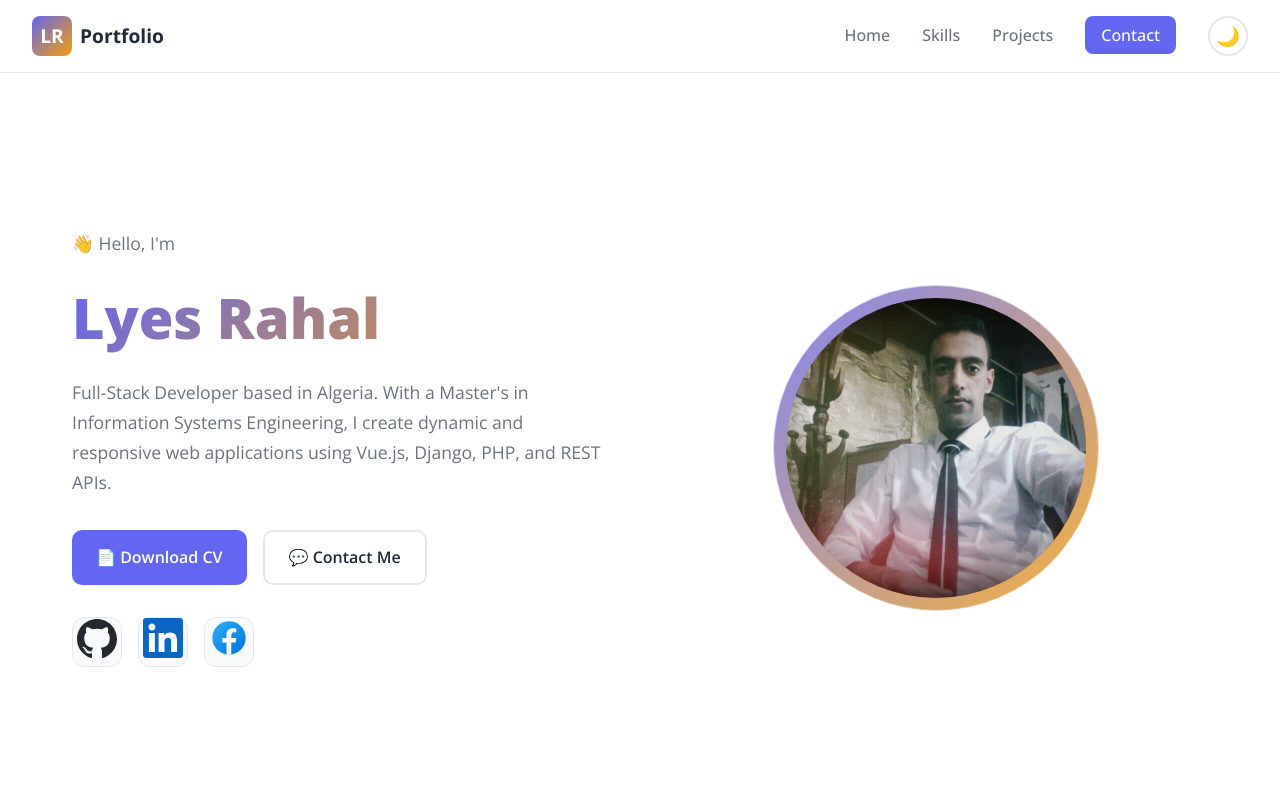
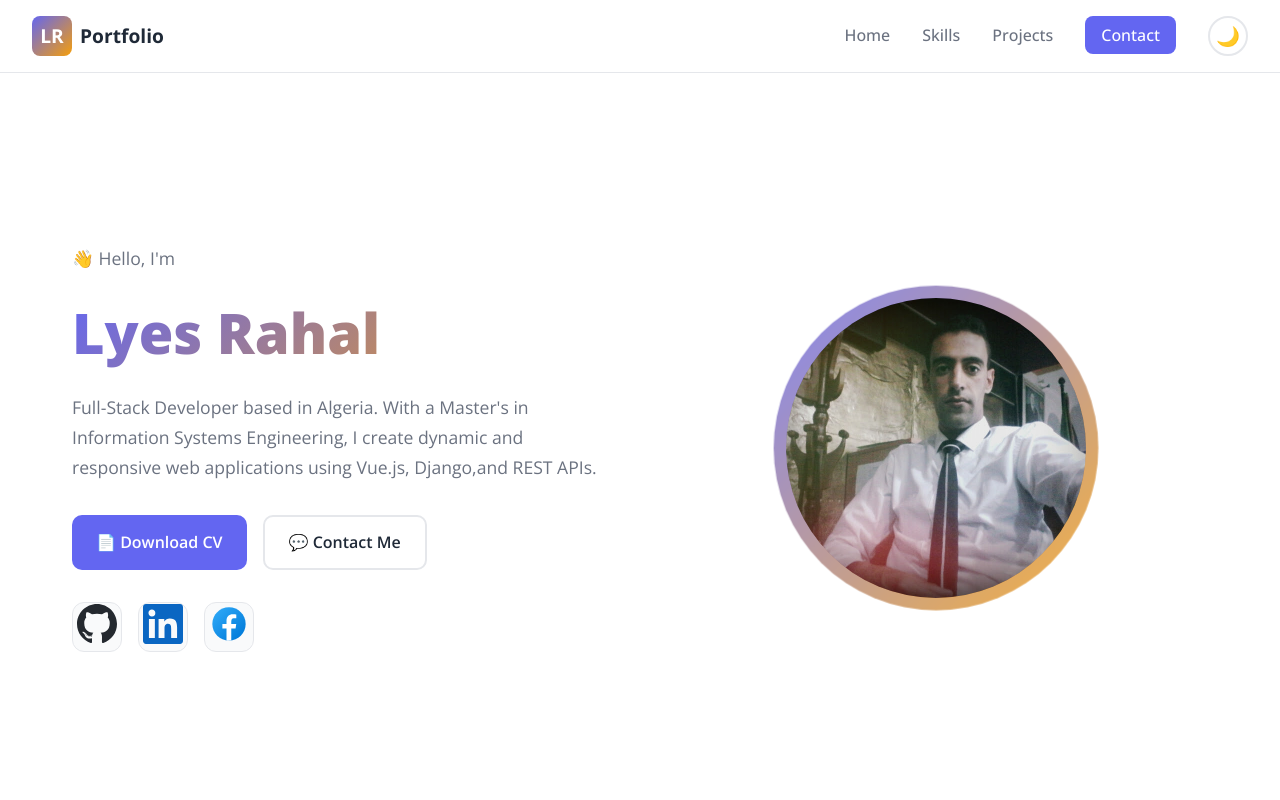
Before and after one commit to Rahal-Lyes/Rahal-Lyes, a plain HTML site: page index.html in a window 1280 px wide. Shown: the top 800 px of the page. Drawn offline with nearby package versions, Linux system fonts and the light colour scheme.

Commit message:
Update index.html

```diff
--- a/index.html
+++ b/index.html
@@ -45,7 +45,7 @@
           <p>
             Full-Stack Developer based in Algeria. With a Master's in
             Information Systems Engineering, I create dynamic and responsive web
-            applications using Vue.js, Django, PHP, and REST APIs.
+            applications using Vue.js, Django,and REST APIs.
           </p>
           <div class="cta-buttons">
             <a href="#" class="btn btn-primary"> 📄 Download CV </a>
```
